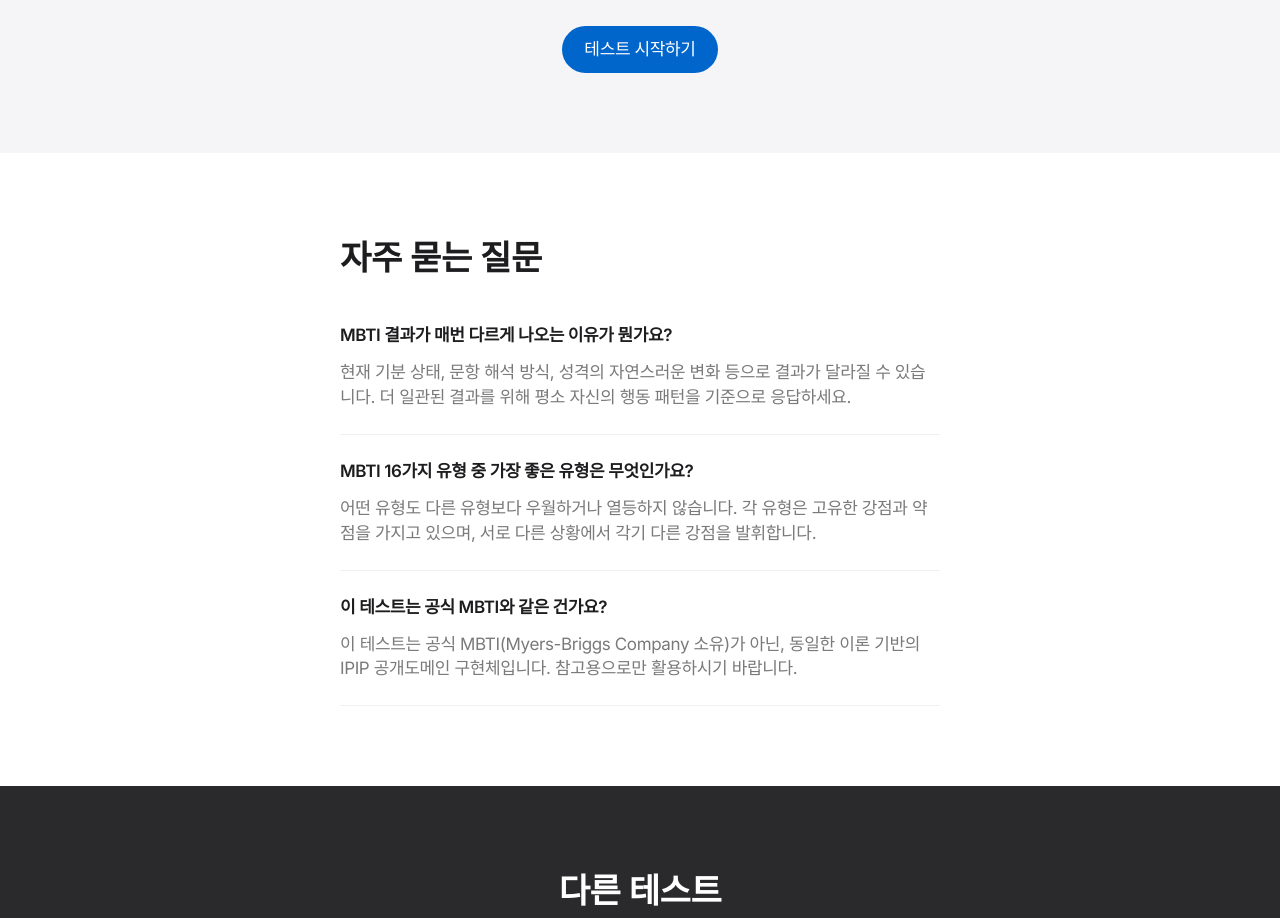
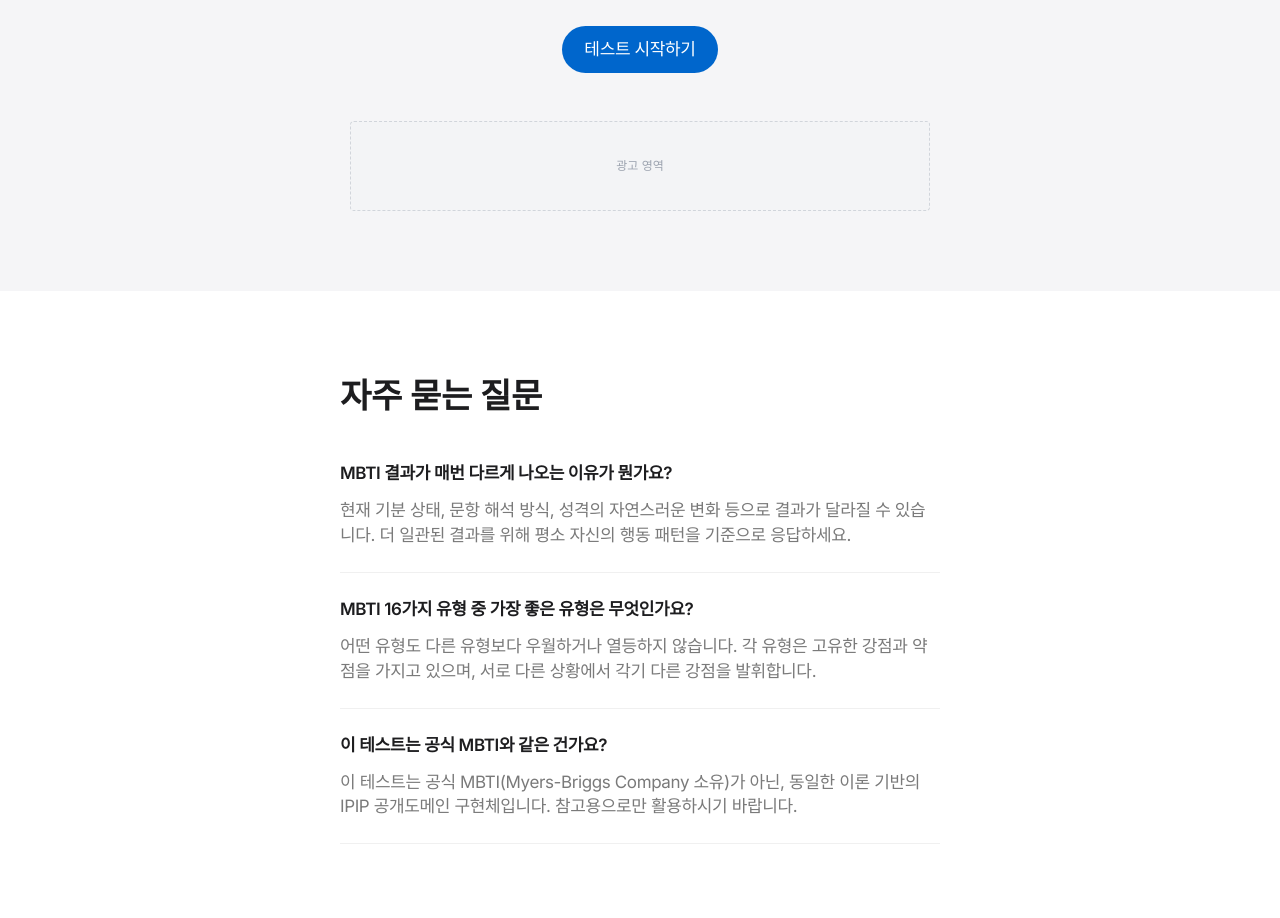
Before and after one commit to brianpage2/taro, a Next.js app: page /mbti in a window 1280 px wide. Shown: the part 2168-3086 px from the top of the page. Built offline with nearby package versions, Linux system fonts and the light colour scheme; no server answers.

Commit message:
준비되셨나요 섹션 버튼 아래 광고 추가

```diff
--- a/app/[slug]/page.tsx
+++ b/app/[slug]/page.tsx
@@ -279,6 +279,9 @@ export default async function TestLandingPage({ params }: Props) {
         >
           테스트 시작하기
         </Link>
+        <div className="mt-12 max-w-[580px] mx-auto">
+          <AdSlot slot="3089755852" format="horizontal" />
+        </div>
       </section>
 
       {/* FAQ 타일 */}
--- a/components/test/QuizEngine.tsx
+++ b/components/test/QuizEngine.tsx
@@ -5,7 +5,6 @@ import { useRouter } from 'next/navigation'
 import type { TestData } from '@/types/test'
 import type { Answer } from '@/lib/scoring'
 import Image from 'next/image'
-import AdSlot from '@/components/ads/AdSlot'
 import QuestionCard from './QuestionCard'
 import ProgressBar from './ProgressBar'
 
@@ -112,10 +111,6 @@ function ResultTypeIntro({ test, onStart, resumeMode }: { test: TestData; onStar
             ))}
           </div>
         )}
-
-        <div className="mb-10">
-          <AdSlot slot="3089755852" format="horizontal" />
-        </div>
 
         <button
           onClick={onStart}
```
